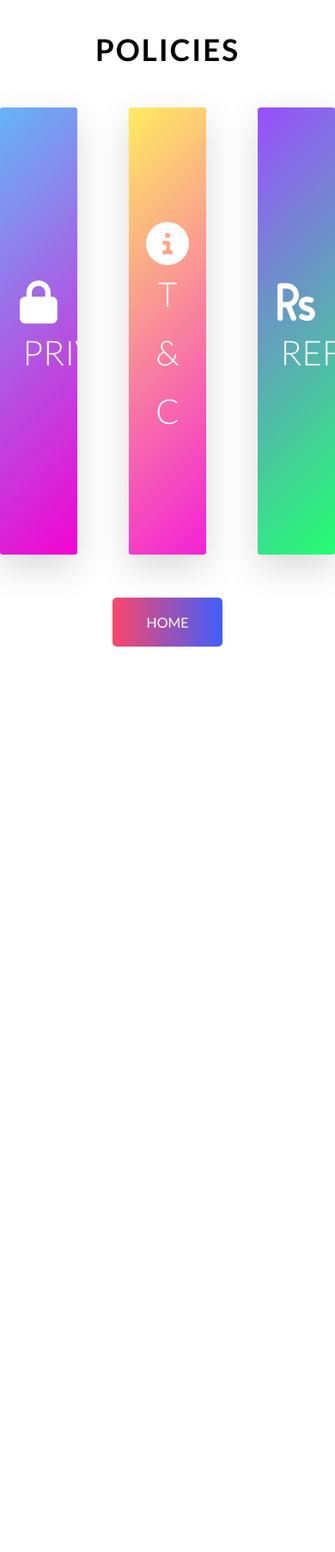
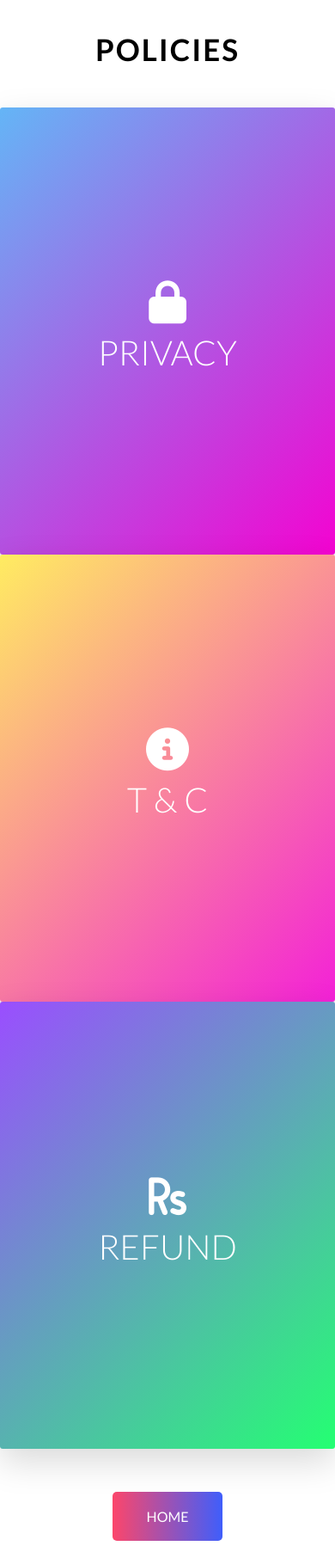
Before and after one commit to AulonSal/code-builders, a Django app: page /policy/ in a window 390 px wide. Shown: the top 1805 px of the page at 86% size. Before the commit the page ends 752 px from the top, so only its background shows below. Run offline with Django 3.2, Linux system fonts and the light colour scheme; parts of the project's set-up code (start-up, migrations or seed data) failed here and were passed over; some libraries are stand-ins or nearby versions.

Commit message:
Policies mobile view support

```diff
--- a/website/home/templates/home/policies.html
+++ b/website/home/templates/home/policies.html
@@ -347,6 +347,19 @@
         width: calc((100% - 2 * 6rem) / 3);
         }
 
+        @media only screen and (max-width: 1000px) {
+          .row [class^="col-"] {
+          float: unset !important;
+          }
+
+          .row [class^="col-"]:not(:last-child) {
+          margin-right: unset !important;
+          }
+
+          .row .col-1-of-3 {
+          width: unset !important;
+          }
+        }
     </style>
     <title>Policy</title>
   </head>
```
